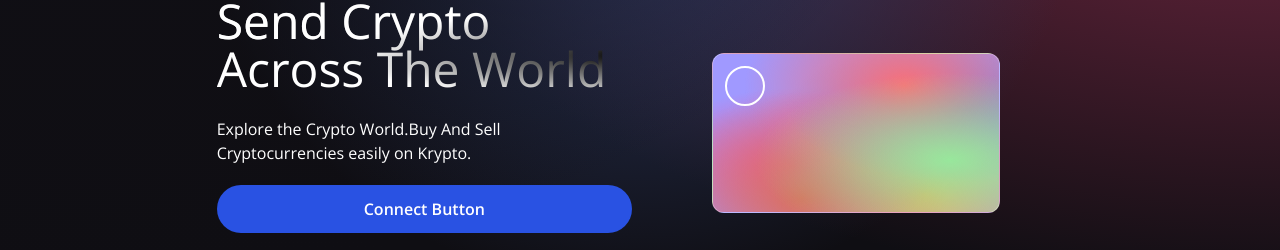
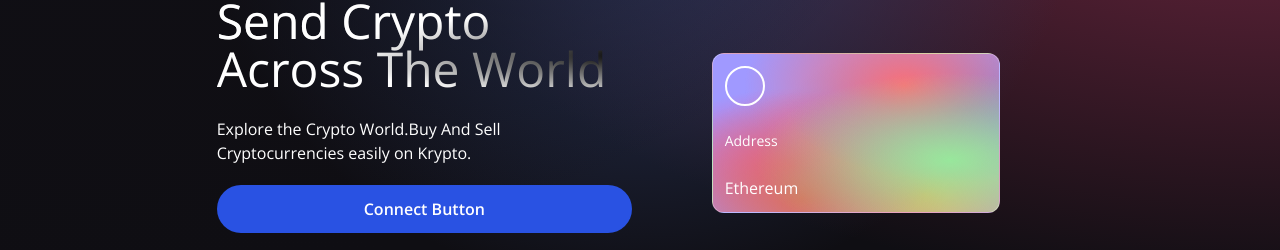
Before and after one commit to Saber1Y/Krypt, a React (Vite) app in the folder clients/: page / in a window 1280 px wide. Shown: the part 168-418 px from the top of the page. Built offline with nearby package versions, Linux system fonts and the light colour scheme.

Commit message:
DELETE: NODE MODULES

```diff
--- a/clients/package.json
+++ b/clients/package.json
@@ -10,8 +10,10 @@
     "preview": "vite preview"
   },
   "dependencies": {
+    "ethers": "^6.9.0",
     "react": "^18.2.0",
-    "react-dom": "^18.2.0"
+    "react-dom": "^18.2.0",
+    "react-icons": "^4.12.0"
   },
   "devDependencies": {
     "@types/react": "^18.2.14",
--- a/clients/src/components/Welcome.jsx
+++ b/clients/src/components/Welcome.jsx
@@ -54,6 +54,12 @@ const Welcome = () => {
               <div className='w-10 h-10 rounded-full border-2 border-white flex justify-start items-center '>
                 {/* <SiEthereum fontSize={21} color='fff' /> */}
                 </div>
+                <p className='text-sm text-white '>
+                  Address
+                </p>
+                <p className='text-base text-white'>
+                  Ethereum
+                </p>
               </div>
           </div>
         </div>
```
Also changed, not shown: 1 other file (tests, documents, lock files or other folders).
